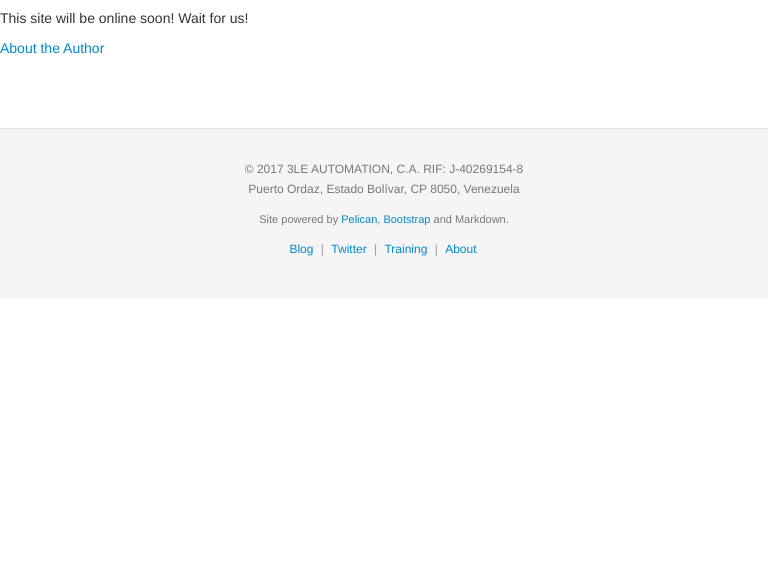
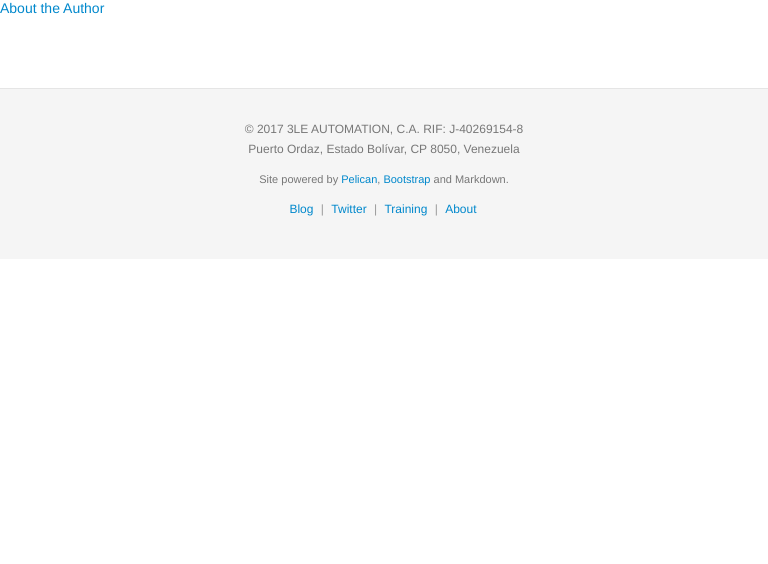
Before and after one commit to joseamaita/joseamaita.github.io, a plain HTML site: page index.html in a window 768 px wide. Shown: the part 236-800 px from the top of the page. Drawn offline with Linux system fonts and the light colour scheme.

Commit message:
Changed main.css

```diff
--- a/static/css/main.css
+++ b/static/css/main.css
@@ -52,6 +52,13 @@ display: inline;
 padding: 0 2px;
 }
 
+@media (min-width: 768px) and (max-width: 979px) {
+/* Remove any padding from the body */
+body {
+padding-top: 0;
+}
+}
+
 /* Tablet
 ------------------------- */
 @media (max-width: 767px) {
@@ -59,3 +66,4 @@ padding: 0 2px;
 body {
 padding-top: 0;
 }
+}
```
